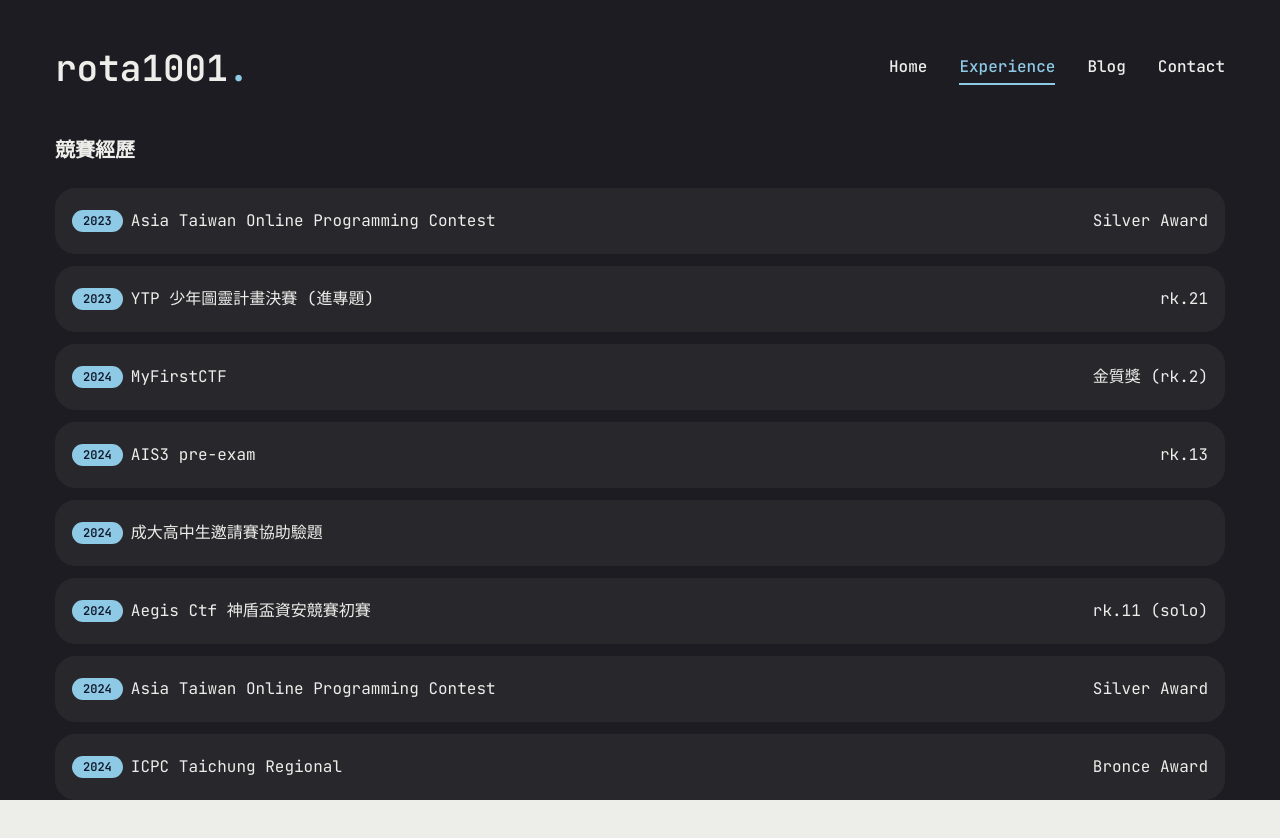
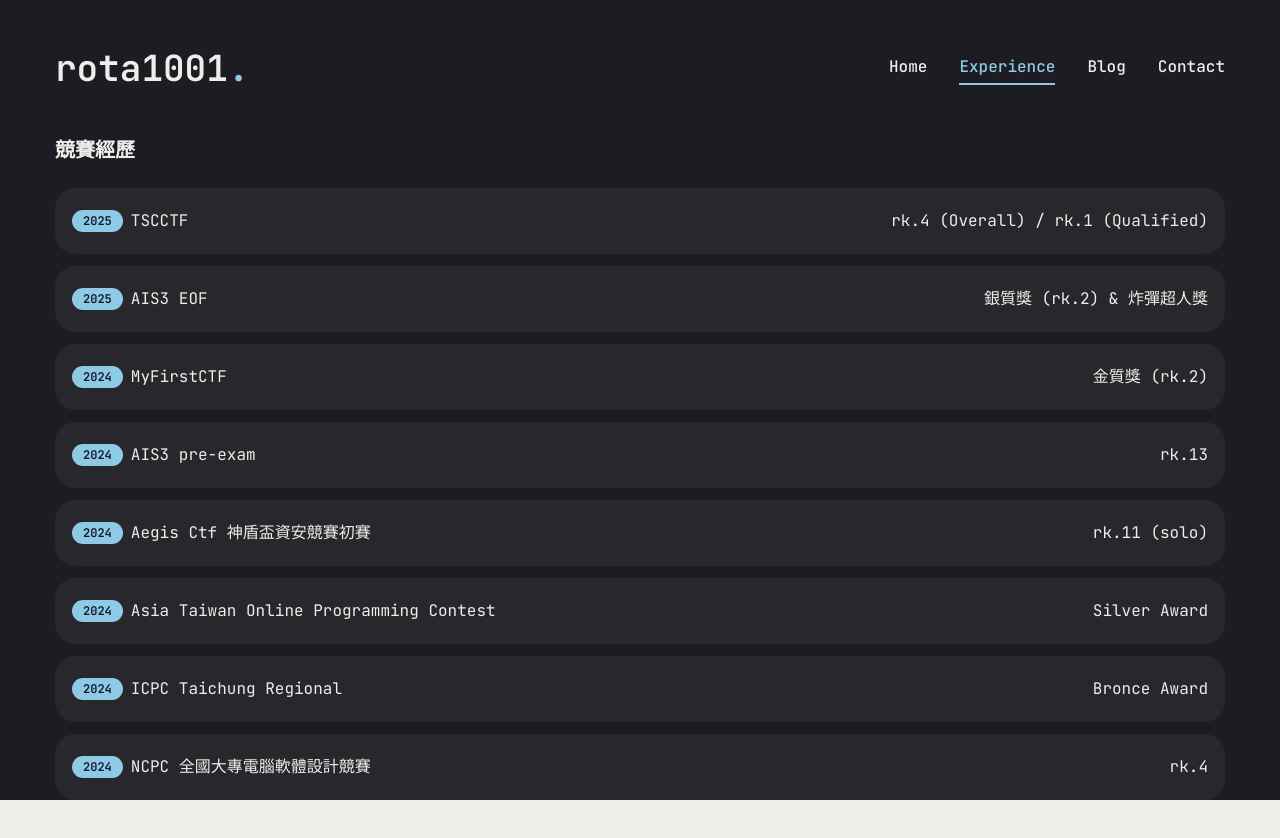
Before and after one commit to rota1001/my-personal-website, a Next.js app: page /experience in a window 1280 px wide. Shown: the top 838 px of the page. Built offline with nearby package versions, Linux system fonts and the light colour scheme.

Commit message:
update experience

```diff
--- a/app/experience/page.jsx
+++ b/app/experience/page.jsx
@@ -6,17 +6,18 @@
 import { Badge } from "@/components/ui/badge"
 
 const achievements = [
-    { year: 2023, title: "Asia Taiwan Online Programming Contest", rank: "Silver Award" },
-    { year: 2023, title: "YTP 少年圖靈計畫決賽 (進專題)", rank: "rk.21" },
+    { year: 2025, title: "TSCCTF", rank: "rk.4 (Overall) / rk.1 (Qualified)" },
+    { year: 2025, title: "AIS3 EOF", rank: "銀質獎 (rk.2) & 炸彈超人獎" },
     { year: 2024, title: "MyFirstCTF", rank: "金質獎 (rk.2)"},
     { year: 2024, title: "AIS3 pre-exam", rank: "rk.13" },
-    { year: 2024, title: "成大高中生邀請賽協助驗題", rank: "" },
     { year: 2024, title: "Aegis Ctf 神盾盃資安競賽初賽", rank: "rk.11 (solo)" },
     { year: 2024, title: "Asia Taiwan Online Programming Contest", rank: "Silver Award" },
     { year: 2024, title: "ICPC Taichung Regional", rank: "Bronce Award" },
     { year: 2024, title: "NCPC 全國大專電腦軟體設計競賽", rank: "rk.4" },
     { year: 2024, title: "Meta Hacker Cup", rank: "rk.678/5000 (全球排名)" },
-    { year: 2024, title: "TSCCTF", rank: "rk.4 (Overall) / rk.1 (Qualified)" },
+    { year: 2024, title: "成大高中生邀請賽協助驗題", rank: "" },
+    { year: 2023, title: "Asia Taiwan Online Programming Contest", rank: "Silver Award" },
+    { year: 2023, title: "YTP 少年圖靈計畫決賽 (進專題)", rank: "rk.21" },
     // ... add more achievements as needed
   ]
 
```
